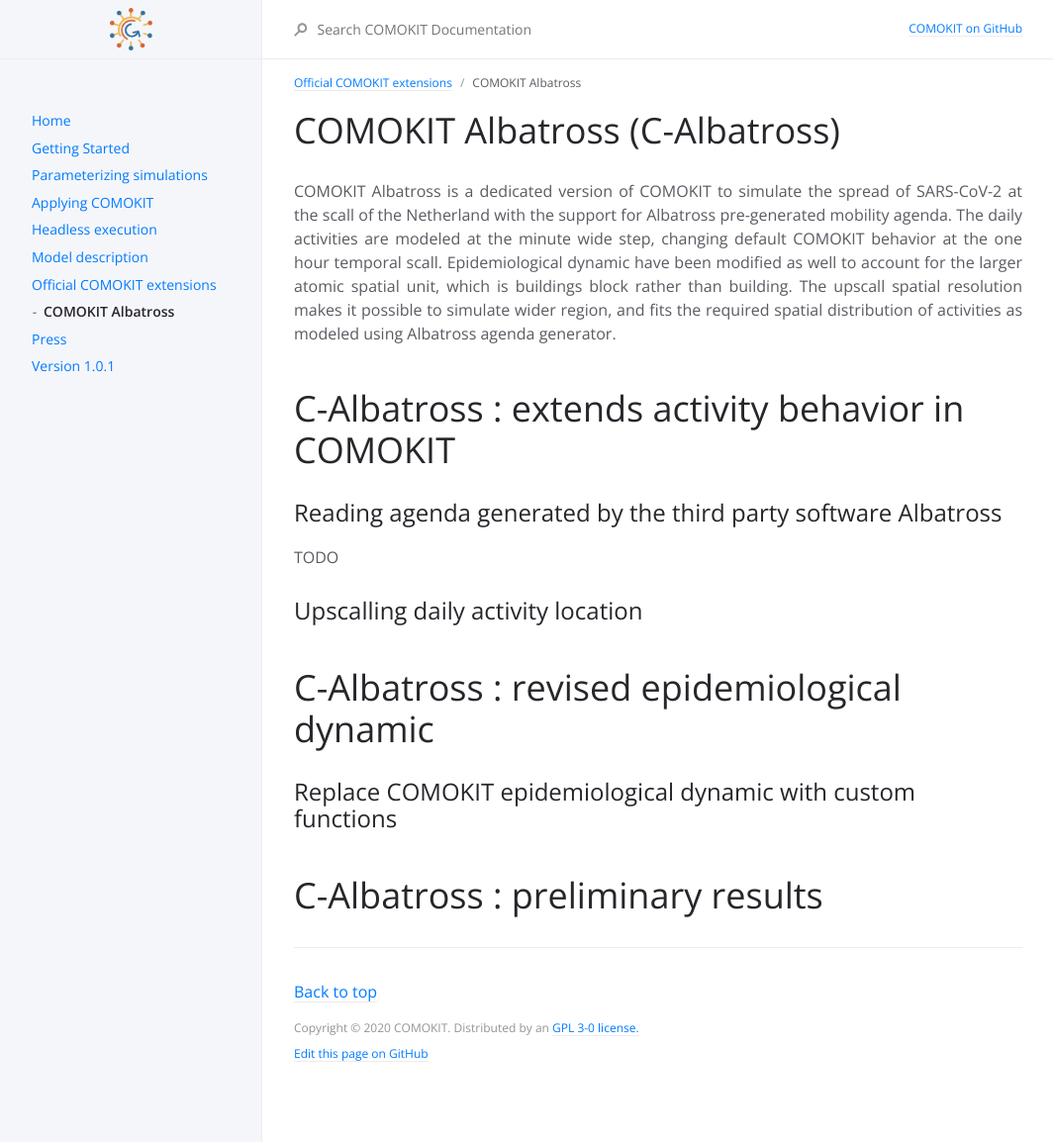
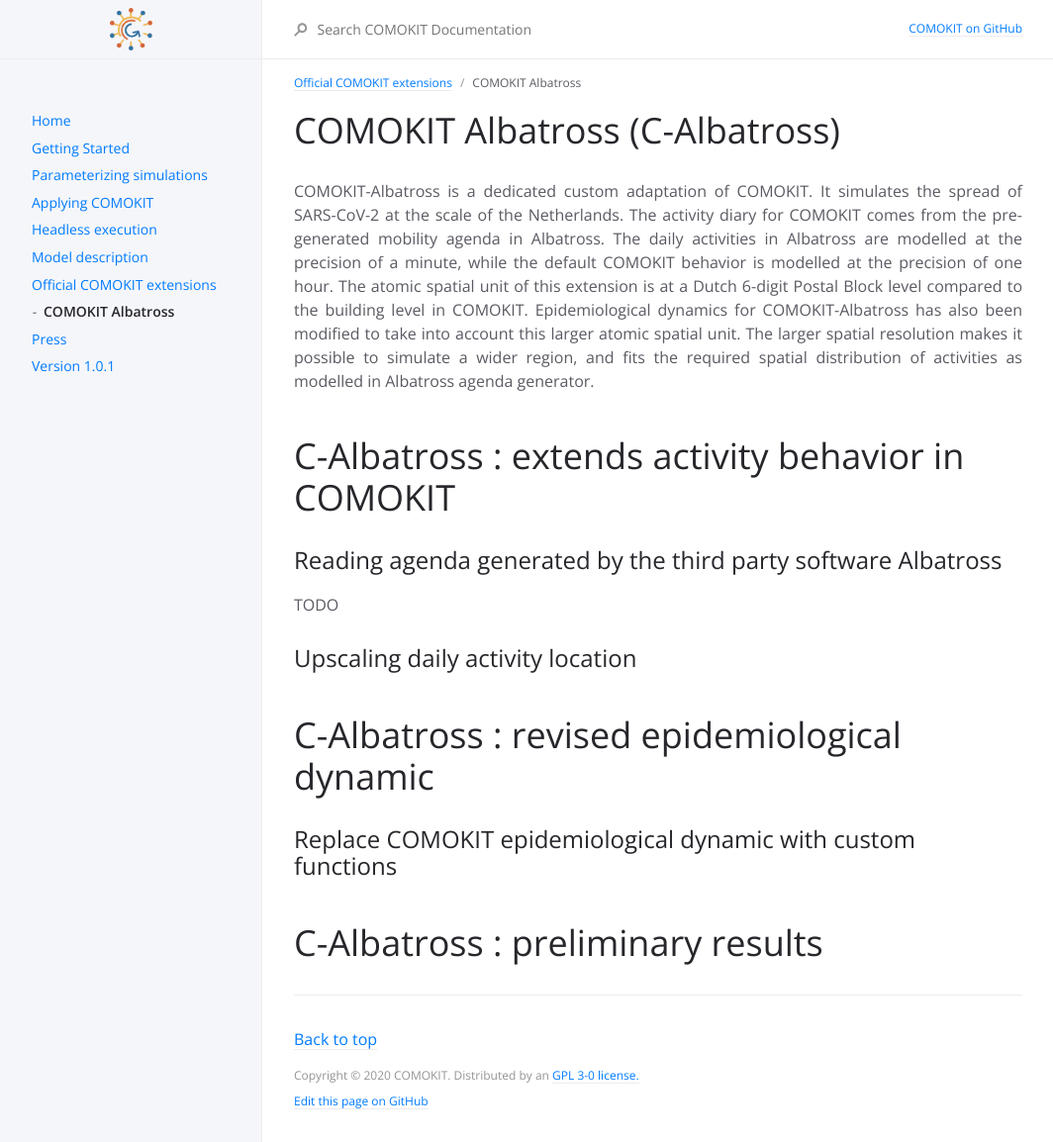
Before and after one commit to COMOKIT/COMOKIT-Website, a Jekyll site: the page built from docs/docs/officialExtensions/Albatross.md, in a window 1280 px wide. Shown: the whole page at 99% size, without its empty margins (107-1171 px from the left). Built offline with Jekyll 4.4.1, drawn with Linux system fonts in a browser that asks for light colours.

Commit message:
intro to comokit-albatross

```diff
--- a/docs/docs/officialExtensions/Albatross.md
+++ b/docs/docs/officialExtensions/Albatross.md
@@ -9,10 +9,7 @@
 
 # COMOKIT Albatross (C-Albatross)
 
-COMOKIT Albatross is a dedicated version of COMOKIT to simulate the spread of SARS-CoV-2 at the scall of the Netherland with the support
-for Albatross pre-generated mobility agenda. The daily activities are modeled at the minute wide step, changing default COMOKIT behavior at the one hour
-temporal scall. Epidemiological dynamic have been modified as well to account for the larger atomic spatial unit, which is buildings block rather than building.
-The upscall spatial resolution makes it possible to simulate wider region, and fits the required spatial distribution of activities as modeled using Albatross agenda generator.
+COMOKIT-Albatross is a dedicated custom adaptation  of COMOKIT. It  simulates the spread of SARS-CoV-2 at the scale of the Netherlands. The activity diary for COMOKIT comes from the pre-generated mobility agenda in Albatross. The daily activities in Albatross are modelled at the precision of a minute, while the default COMOKIT behavior is modelled at the precision of one hour. The atomic spatial unit of this extension is at a Dutch 6-digit Postal Block level compared to the building level in COMOKIT. Epidemiological dynamics for COMOKIT-Albatross has also been modified to take into account  this larger atomic spatial unit. The larger spatial resolution makes it possible to simulate a wider region, and fits the required spatial distribution of activities as modelled in Albatross agenda generator.
 
 # C-Albatross : extends activity behavior in COMOKIT
 
@@ -20,7 +17,7 @@
 
 TODO
 
-## Upscalling daily activity location
+## Upscaling daily activity location
 
 # C-Albatross : revised epidemiological dynamic
 
```
